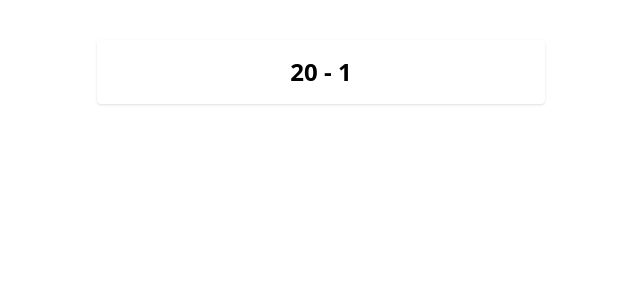
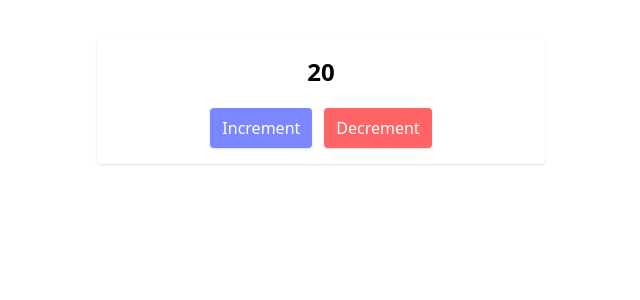
Before and after one commit to MosfiqurRubel/think-in-a-redux-way, a React (Vite) app in the folder redux-way/: page / in a window 1280 px wide. Shown: the top 300 px of the page, without its empty margins (319-959 px from the left). Built offline with nearby package versions, Linux system fonts and the light colour scheme.

Commit message:
Redux hook - useDispatch()

```diff
--- a/redux-way/src/App.jsx
+++ b/redux-way/src/App.jsx
@@ -5,7 +5,7 @@ import HooksCounter from "@/components/HooksCounter";
 function App() {
   return (
     <Provider store={store}>
-      <HooksCounter id={1} />
+      <HooksCounter />
     </Provider>
   );
 }
--- a/redux-way/src/components/HooksCounter.jsx
+++ b/redux-way/src/components/HooksCounter.jsx
@@ -1,14 +1,38 @@
-import { useSelector } from "react-redux";
-// import { decrement, increment } from "./../redux/counter/actions";
+import { useDispatch, useSelector } from "react-redux";
+import { decrement, increment } from "@/redux/counter/actions";
 
-function HooksCounter({ id }) {
+function HooksCounter() {
   const count = useSelector((state) => state.value);
+  const dispatch = useDispatch();
+
+  const incrementHandler = (value) => {
+    dispatch(increment(value));
+  };
+
+  const decrementHandler = (value) => {
+    dispatch(decrement(value));
+  };
 
   return (
     <div className="max-w-md mx-auto mt-10 space-y-5">
       <div className="p-4 h-auto flex flex-col items-center justify-center space-y-5 bg-white rounded shadow">
         <div id="counter" className="text-2xl font-semibold">
-          {count} - {id}
+          {count}
+        </div>
+
+        <div className="flex space-x-3">
+          <button
+            onClick={() => incrementHandler(5)}
+            className="bg-indigo-400 text-white px-3 py-2 rounded shadow"
+          >
+            Increment
+          </button>
+          <button
+            onClick={() => decrementHandler(2)}
+            className="bg-red-400 text-white px-3 py-2 rounded shadow"
+          >
+            Decrement
+          </button>
         </div>
       </div>
     </div>
```
